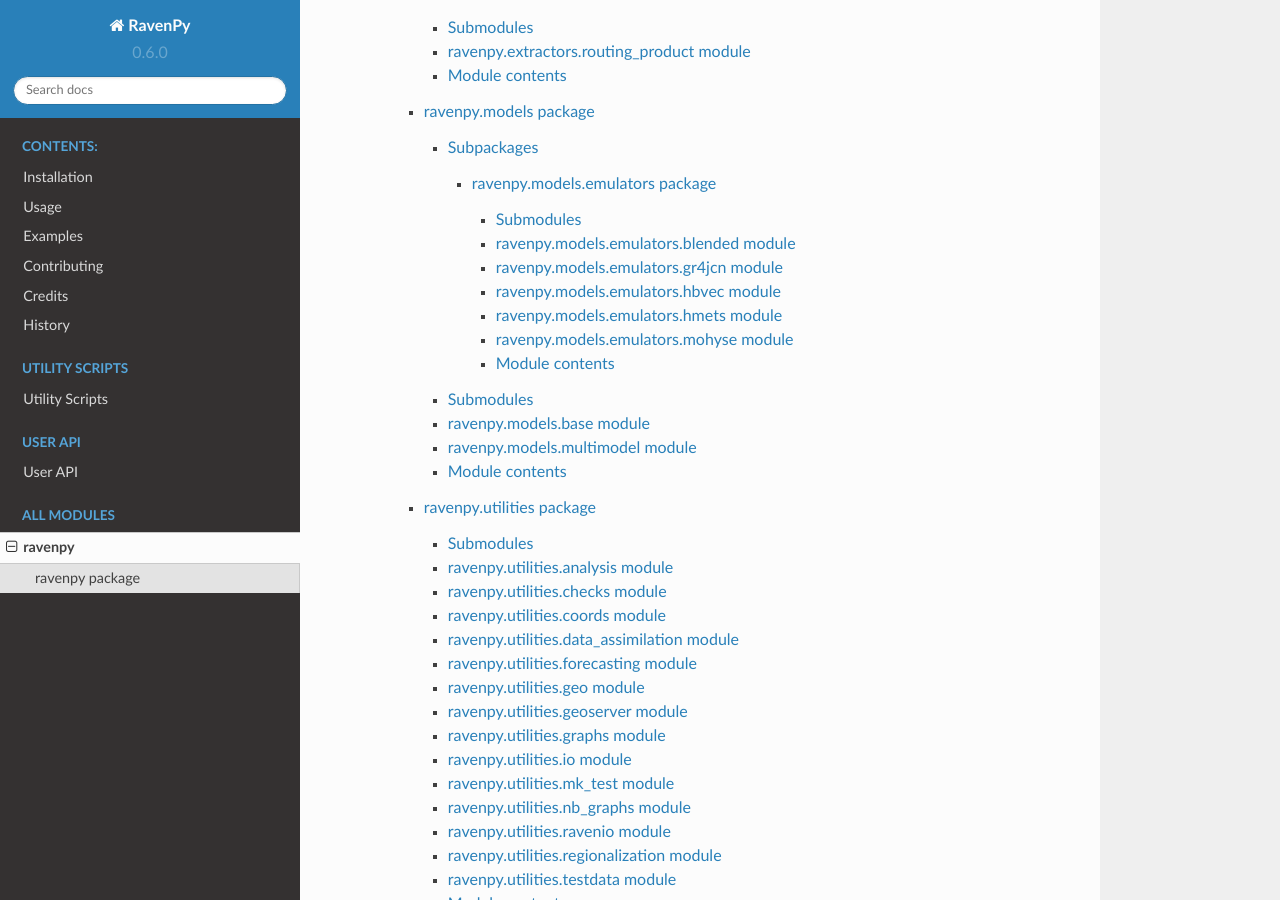
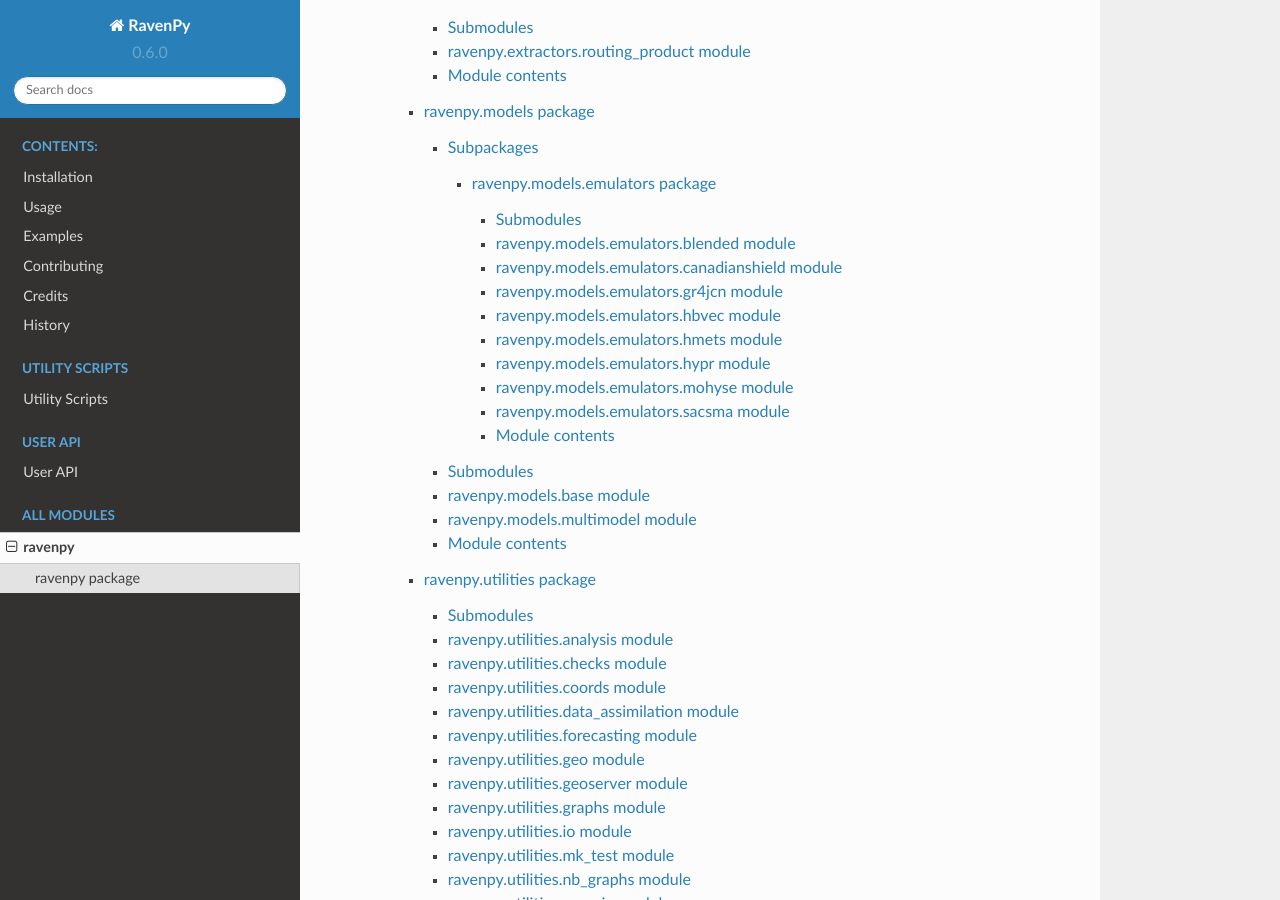
Before and after one commit to CSHS-CWRA/RavenPy, a Sphinx documentation site: the page built from docs/modules.rst, in a window 1280 px wide and 900 px high, scrolled down 540 px. Built offline with Sphinx 7.4.7 and the Read the Docs theme 2.0.0, drawn with Linux system fonts in a browser that asks for light colours; pages that are not in the unit, such as notebooks, are missing from menus.

Commit message:
Run sphinx-apidoc to add new emulators to doc

```diff
--- a/docs/ravenpy.models.emulators.rst
+++ b/docs/ravenpy.models.emulators.rst
@@ -8,6 +8,14 @@ ravenpy.models.emulators.blended module
 ---------------------------------------
 
 .. automodule:: ravenpy.models.emulators.blended
+   :members:
+   :undoc-members:
+   :show-inheritance:
+
+ravenpy.models.emulators.canadianshield module
+----------------------------------------------
+
+.. automodule:: ravenpy.models.emulators.canadianshield
    :members:
    :undoc-members:
    :show-inheritance:
@@ -36,10 +44,26 @@ ravenpy.models.emulators.hmets module
    :undoc-members:
    :show-inheritance:
 
+ravenpy.models.emulators.hypr module
+------------------------------------
+
+.. automodule:: ravenpy.models.emulators.hypr
+   :members:
+   :undoc-members:
+   :show-inheritance:
+
 ravenpy.models.emulators.mohyse module
 --------------------------------------
 
 .. automodule:: ravenpy.models.emulators.mohyse
+   :members:
+   :undoc-members:
+   :show-inheritance:
+
+ravenpy.models.emulators.sacsma module
+--------------------------------------
+
+.. automodule:: ravenpy.models.emulators.sacsma
    :members:
    :undoc-members:
    :show-inheritance:
```
